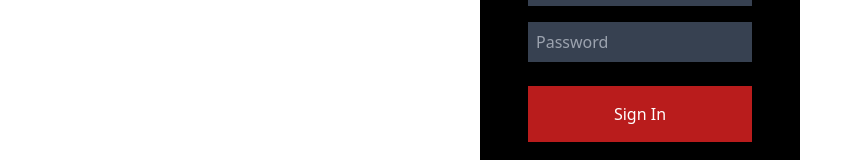
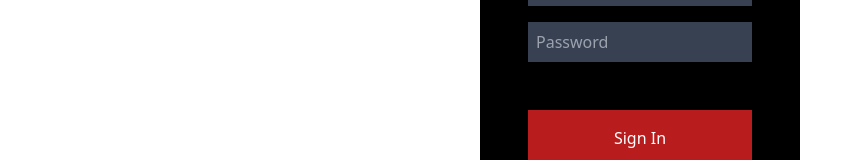
Before and after one commit to jkpatil123/Netfilx, a React (Create React App) app in the folder netfilx/: page / in a window 1280 px wide. Shown: the part 302-462 px from the top of the page, without its empty margins (0-863 px from the left). Built offline with nearby package versions, Linux system fonts and the light colour scheme.

Commit message:
validate

```diff
--- a/netfilx/src/components/Login.js
+++ b/netfilx/src/components/Login.js
@@ -1,14 +1,19 @@
 import React, { useRef, useState } from 'react'
 import Header from './Header'
-import { checkValiData} from '../utils/validate'
+import { checkValidData} from '../utils/validate'
 
 const Login = () => {
   const email = useRef(null);
   const password= useRef(null);
+  const [errorMessage,setErrorMessage]=useState(null);
   const handleButtonClick =()=>{
     // validate the form data
+
      console.log(email.current.value);
      console.log(password.current.value)
+     const message= checkValidData(email.current.value , password.current.value);
+     console.log(message);
+     setErrorMessage(message)
   }
 
   const [isSignInForm , setSignInForm] = useState(true);
@@ -31,7 +36,7 @@ const Login = () => {
          className='p-2 my-2 w-full  bg-gray-700'/>)}
    <input ref={password}   type='password' placeholder='Password'
          className='p-2 my-2 w-full bg-gray-700'/>
-
+   <p className='text-red-500 font-bold text-lg py-3'>{errorMessage}</p>
         <button
          className='p-4 my-4
           bg-red-700
--- a/netfilx/src/utils/validate.js
+++ b/netfilx/src/utils/validate.js
@@ -1,4 +1,4 @@
-export const checkValiData =(email, password)=>{
+export const checkValidData =(email, password)=>{
     const isEmailValid = /^[a-zA-Z0-9.!#$%&'*+/=?^_`{|}~-]+@[a-zA-Z0-9-]+(?:\.[a-zA-Z0-9-]+)*$/.test(email);
     const isPasswordValid =/^[a-zA-Z0-9!@#$%^&*]{6,16}$/.test(password);
 if(!isEmailValid)return "Email Id is not vaild"
```
